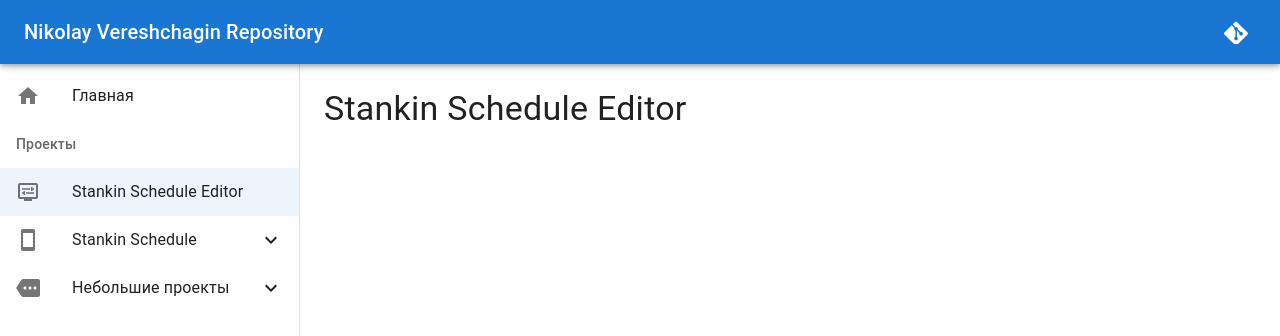
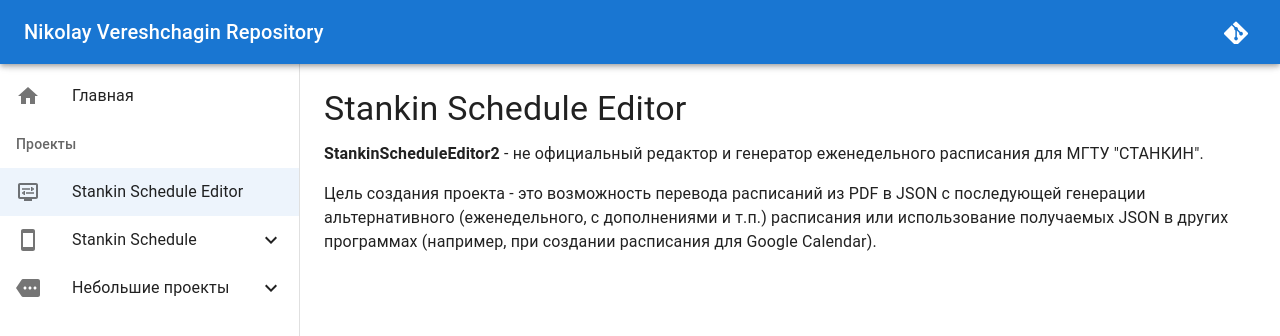
Before and after one commit to Nikololoshka/nikololoshka.github.io, a React (Create React App) app: page /stankin-schedule-editor in a window 1280 px wide. Shown: the top 336 px of the page. Built offline with nearby package versions, Linux system fonts and the light colour scheme.

Commit message:
added a little description

```diff
--- a/src/components/stankin-schedule-editor/StankinScheduleEditor.tsx
+++ b/src/components/stankin-schedule-editor/StankinScheduleEditor.tsx
@@ -11,6 +11,18 @@
                 Stankin Schedule Editor
             </Typography>
 
+            <Typography paragraph>
+                <b>StankinScheduleEditor2</b> - не официальный редактор и генератор
+                еженедельного расписания для МГТУ "СТАНКИН".
+            </Typography>
+
+            <Typography paragraph>
+                Цель создания проекта - это возможность перевода расписаний из PDF в JSON с
+                последующей генерации альтернативного (еженедельного, с дополнениями и т.п.)
+                расписания или использование получаемых JSON в других
+                программах (например, при создании расписания для Google Calendar).
+            </Typography>
+
         </ContentBox>
     )
 }
```
